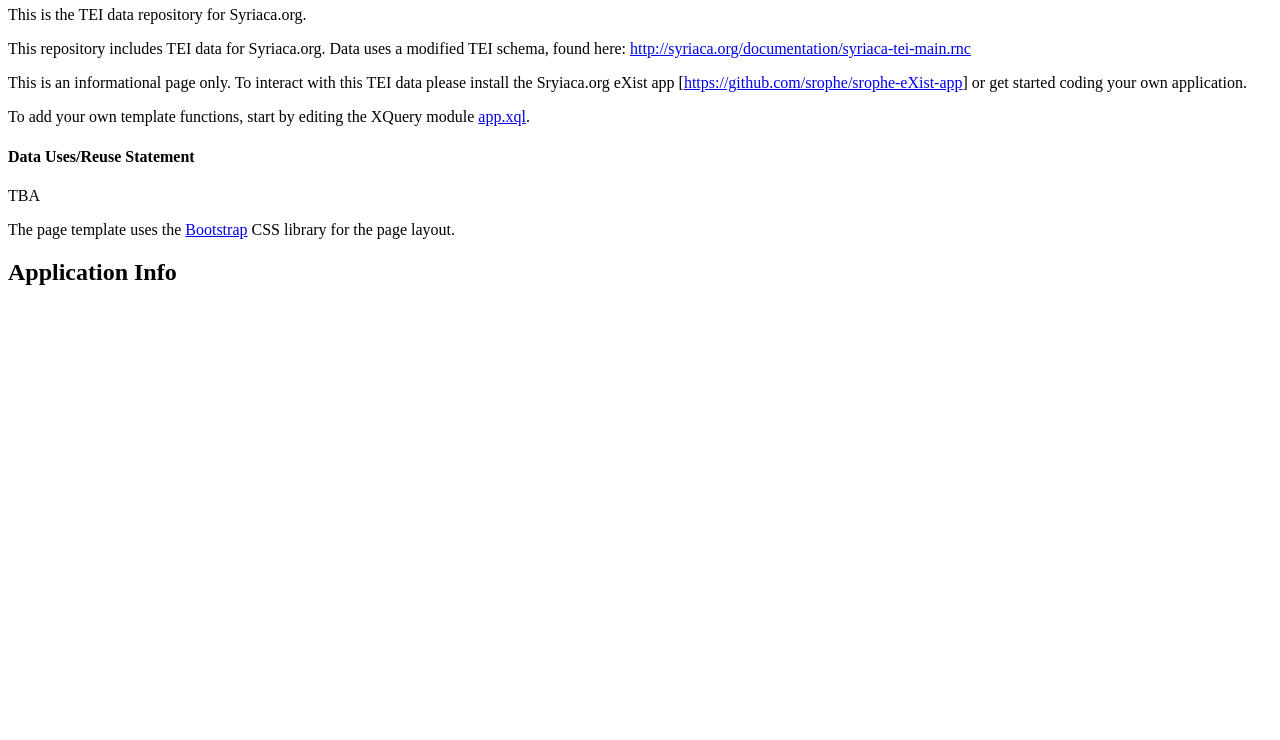
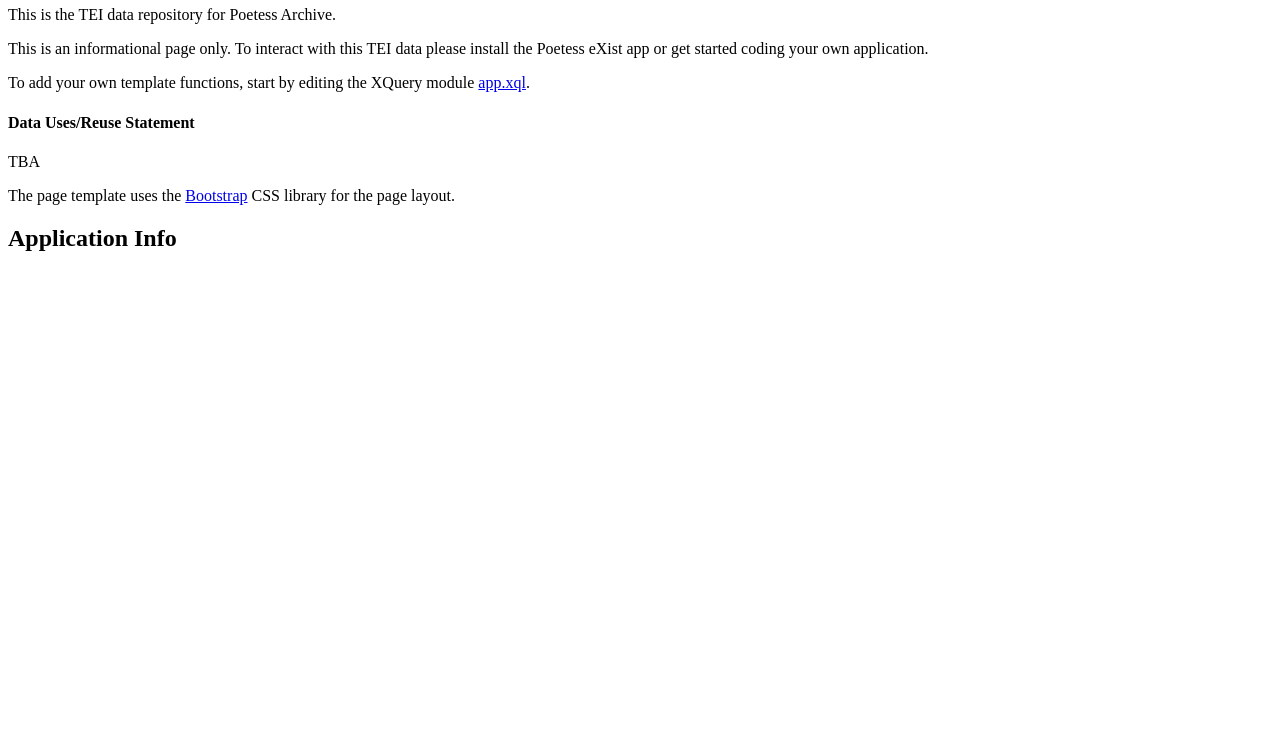
Before and after one commit to mandellc320/PoetessArchive, a plain HTML site: page index.html in a window 1280 px wide. Shown: the part 60-800 px from the top of the page. Drawn offline with Linux system fonts and the light colour scheme.

Commit message:
Testing webhooks

```diff
--- a/index.html
+++ b/index.html
@@ -1,12 +1,11 @@
 <?xml version="1.0" encoding="UTF-8"?>
 <div xmlns="http://www.w3.org/1999/xhtml" data-template="templates:surround" data-template-with="templates/page.html" data-template-at="content">
     <div class="col-md-9">
-        <h1 data-template="config:app-title">Poetess Archive Data Files</h1>
+        <h1 data-template="config:app-title">Poetess Archive Data Files </h1>
         <div class="alert alert-success">
-            <p>This is the TEI data repository for Syriaca.org.</p>
-            <p>This repository includes TEI data for Syriaca.org. Data uses a modified TEI schema, found here: <a href="http://syriaca.org/documentation/syriaca-tei-main.rnc">http://syriaca.org/documentation/syriaca-tei-main.rnc</a></p>
+            <p>This is the TEI data repository for Poetess Archive.</p>
             <p>This is an informational page only. To interact with this TEI data please install the
-                Sryiaca.org eXist app [<a href="https://github.com/srophe/srophe-eXist-app">https://github.com/srophe/srophe-eXist-app</a>] or get started coding your own application.
+                Poetess eXist app  or get started coding your own application.
             </p>
             <p>To add your own template functions, start by editing the XQuery module
                 <a data-template="templates:load-source" href="modules/app.xql">app.xql</a>.</p>
```
